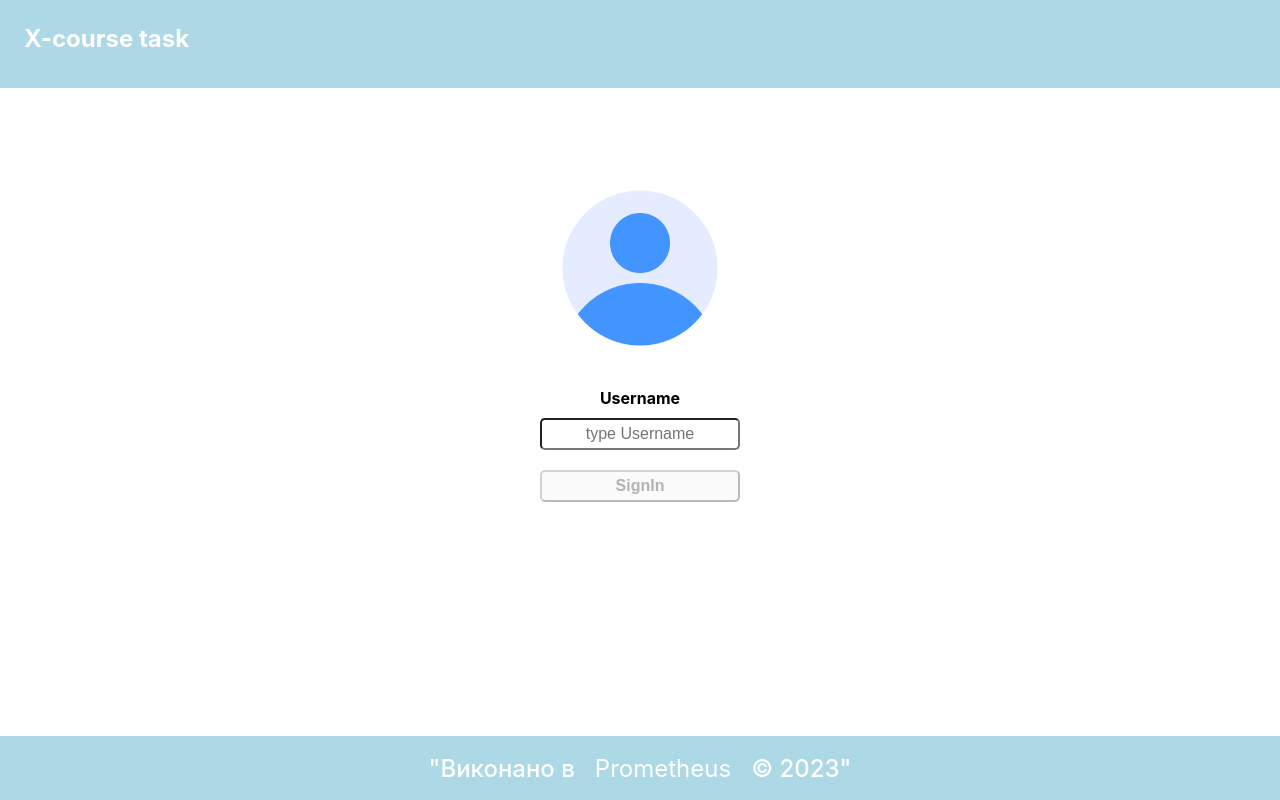
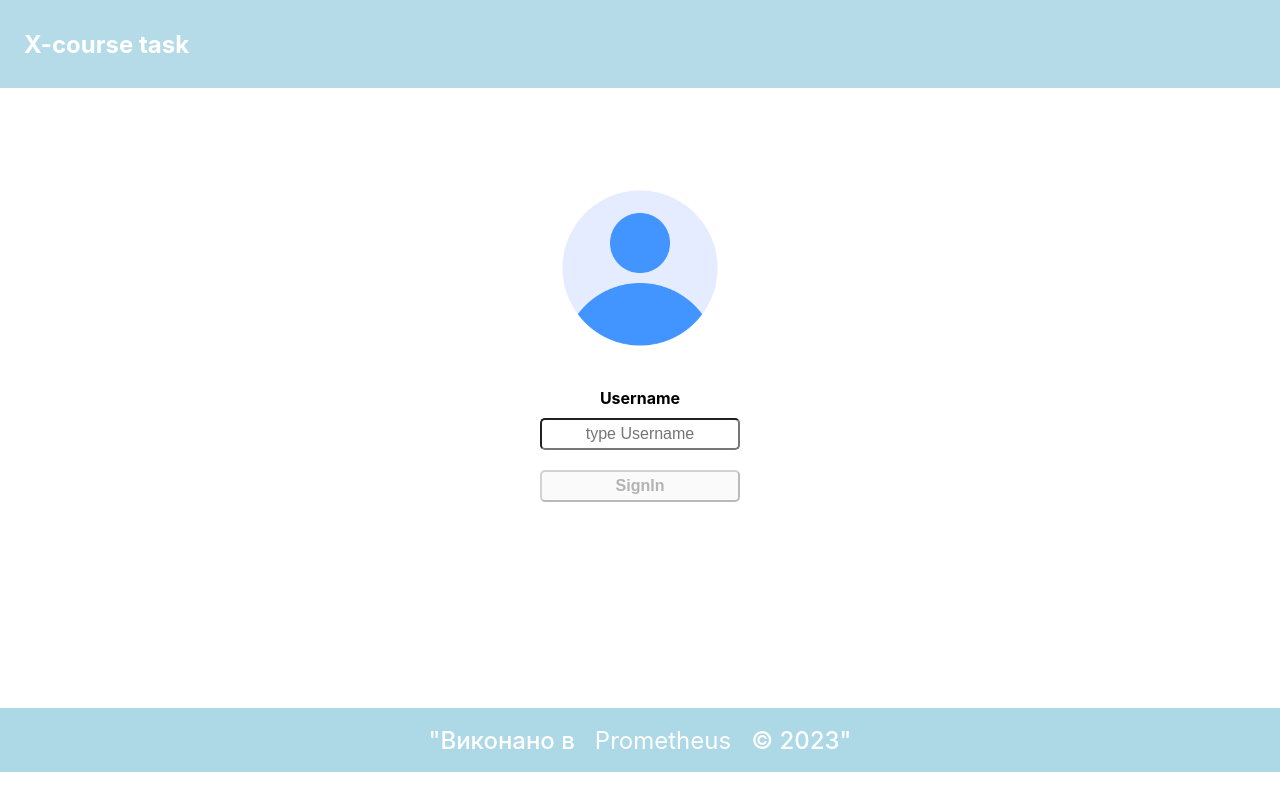
Before and after one commit to volodymyr35/prometheus-x-course-task, a React (Create React App) app: page / in a window 1280 px wide. Built offline with nearby package versions, Linux system fonts and the light colour scheme.

Commit message:
added some changes to styling files

```diff
--- a/src/components/BookItem/BookItem.css
+++ b/src/components/BookItem/BookItem.css
@@ -4,27 +4,25 @@
   justify-content: space-between;
   padding: 1.25rem;
   margin: 1.25rem;
-  width: 25rem;
   border: 0.125rem solid #000;
+  border-radius: 0.5rem;
 }
 
 .book__info {
   display: flex;
   flex-direction: column;
   align-items: flex-start;
-  margin-bottom: 0.625rem;
 }
 
 .book__image {
-  width: 22.5rem;
+  width: 100%;
   height: 22.5rem;
 }
 
 .book__info-row {
-  width: 100%;
-  display: inline-flex;
+  display: flex;
+  align-items: center;
   justify-content: space-between;
-  align-items: center;
   margin-bottom: 0.625rem;
   padding: 0.625rem;
 }
@@ -43,6 +41,8 @@
 
 .book__short-description {
   margin: 0.625rem 0;
-  height: 4.6rem;
+  white-space: nowrap;
   overflow: hidden;
+  text-overflow: ellipsis;
+  max-width: 20.5rem;
 }
--- a/src/components/Footer/Footer.css
+++ b/src/components/Footer/Footer.css
@@ -1,22 +1,21 @@
 .footer {
+  display: flex;
+  align-items: center;
   width: 100%;
   height: 4rem;
   background-color: lightblue;
   color: #fff;
-  display: flex;
-  align-items: center;
-  position: fixed;
-  bottom: 0;
-  /* opacity: 0.9; */
 }
 
 .footer_copyrights {
-  width: 100%;
   display: flex;
   align-items: center;
   justify-content: center;
+  width: 100%;
   font-size: 1.5rem;
   font-weight: normal;
+  /* flex-wrap: wrap; */
+  /* flex-shrink: 1; */
 }
 
 .footer a {
--- a/src/components/Header/Header.css
+++ b/src/components/Header/Header.css
@@ -1,30 +1,26 @@
 .header {
-      display: block;
-      /* justify-content: space-between;
-      align-items: baseline;  */
+  display: flex;
+  align-items: center;
+  justify-content: space-between;
+  position: sticky;
+  top: 0;
   width: 100%;
   height: 5.5rem;
   background-color: lightblue;
   color: #fff;
-      position: sticky;
-      top: 0;
-      /* opacity: 0.9; */
-
-  }
-
-  .header__container {
-    display: flex;
-    justify-content: space-between;
-    width: 100%;
-    padding:  1.5rem;
-    /* margin: 0 20px; */
+  padding: 1.5rem;
+  flex-wrap: wrap;
+  /* flex-shrink: 2; */
+  opacity: 0.9;
 }
 
 .navigation {
   display: flex;
   justify-content: space-between;
   align-items: center;
-    gap: 2rem;
+  gap: 1rem;
+  /* flex-wrap: wrap; */
+  /* flex-shrink: 1; */
 
 }
 
--- a/src/components/Header/Header.jsx
+++ b/src/components/Header/Header.jsx
@@ -3,7 +3,6 @@ import { CartCounter } from "../CartCounter";
 import cart from "../../images/cart.svg";
 import avatar from "../../images/avatar.png";
 import books from "../../images/book.png";
-
 
 import "./Header.css";
 
@@ -26,7 +25,6 @@ export function Header({ username, setUsername }) {
   }
   return (
     <div className="header">
-      <div className="header__container">
       <h2>X-course task / {username}</h2>
       <nav className="navigation">
         <Link to="/books">
@@ -45,6 +43,5 @@ export function Header({ username, setUsername }) {
         <span>{username}</span>
       </nav>
     </div>
-    </div>
   );
 }
--- a/src/pages/404/NotFoundPage.css
+++ b/src/pages/404/NotFoundPage.css
@@ -4,5 +4,5 @@
   justify-content: space-evenly;
   align-items: center;
   width: 100%;
-  height: 85vh;
+  height: 35.55rem;
 }
--- a/src/pages/BookList/BookList.css
+++ b/src/pages/BookList/BookList.css
@@ -2,12 +2,20 @@
   display: inline-flex;
   justify-content: flex-start;
   align-items: center;
-  gap: 0.625rem;
-  width: 100%;
+  gap: 1rem;
 }
 
 .grid {
   display: grid;
   grid-template-columns: repeat(3, 1fr);
-  gap: 1.75rem;
+  gap: 0.5rem;
+
+
+  @media screen and (max-width: 920px) {
+    grid-template-columns: repeat(2, 1fr);
+  }
+
+  @media screen and (max-width: 576px) {
+    grid-template-columns: repeat(1, 1fr);
+  }
 }
--- a/src/pages/Cart/Cart.css
+++ b/src/pages/Cart/Cart.css
@@ -4,14 +4,14 @@
   justify-content: space-evenly;
   align-items: center;
   width: 100%;
-  height: 39rem;
+  height: 35.55rem;
   position: relative;
 }
 
 .cart__container>img {
   width: 6.25rem;
   position: absolute;
-  top: 13.125rem;
+  top: 10rem;
 
 }
 
--- a/src/pages/SignIn/SignIn.css
+++ b/src/pages/SignIn/SignIn.css
@@ -4,7 +4,7 @@
   align-items: center;
   margin-top: 6.25rem;
   width: 100%;
-  height: 100%;
+  height: 65vh;
 }
 
 .login__avatar {
--- a/src/pages/SpecificBook/SpecificBook.css
+++ b/src/pages/SpecificBook/SpecificBook.css
@@ -3,8 +3,9 @@
   justify-content: space-between;
   padding: 0 1.25rem;
   margin: 1.25rem 0;
-  width: 100%;
-  height: 55vh;
+  max-width: 100%;
+  height: 59.25vh;
+  flex-wrap: wrap;
 }
 .book__image-specification {
   width: 25rem;
@@ -17,4 +18,8 @@
 
 .book__description-specification {
   margin: 3.125rem 1.25rem;
+  white-space: nowrap;
+  overflow: hidden;
+  text-overflow: ellipsis;
+  max-width: 140.5rem;
 }
```
Lines whose indentation alone changed are shown as unchanged.
